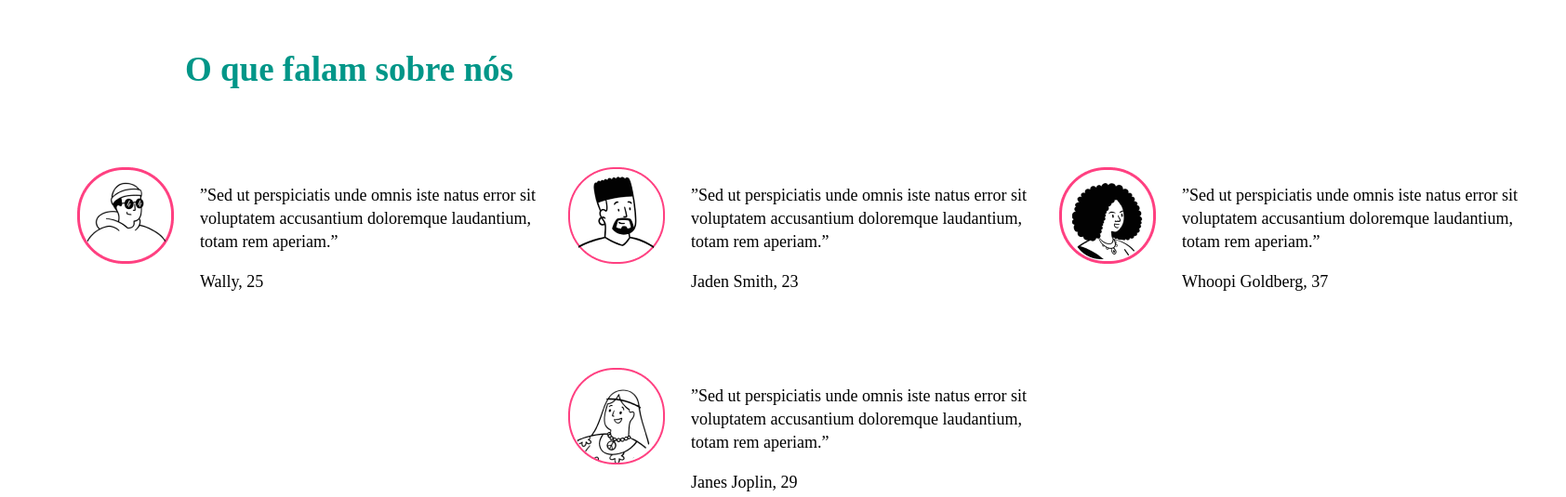
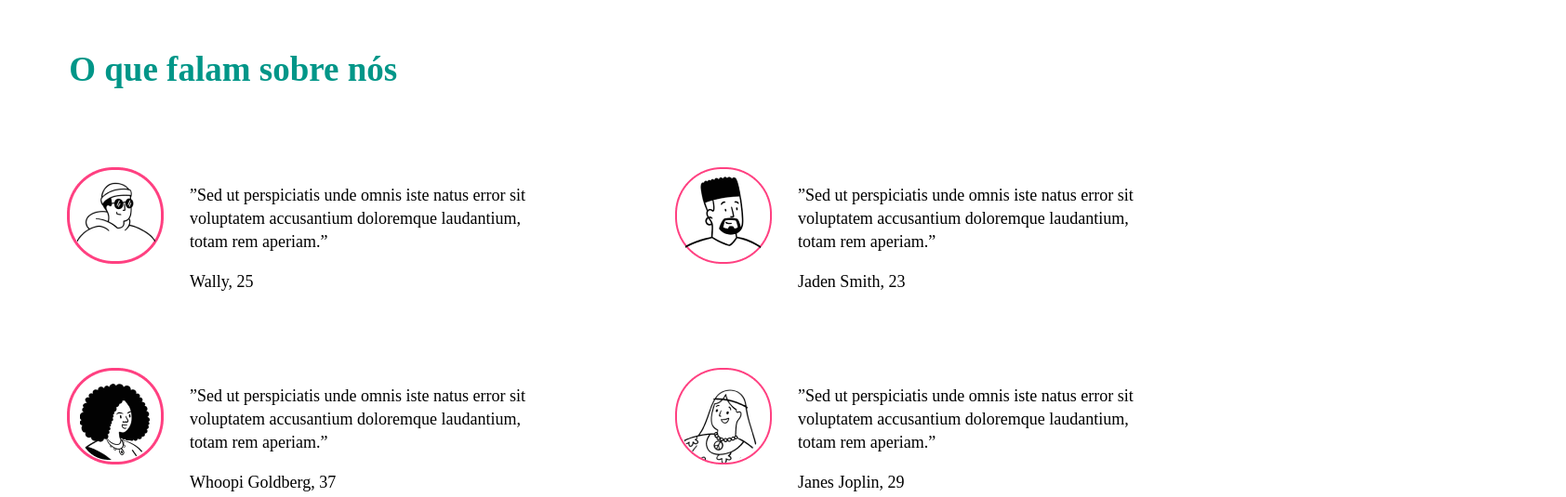
Before and after one commit to marcelobo213/Projeto-DinDin, a plain HTML site: page asses/index.html in a window 1280 px wide. Shown: the part 1678-2213 px from the top of the page at 93% size, 1684 px wide, since content can reach past the window. Drawn offline with nearby package versions, Linux system fonts and the light colour scheme.

Commit message:
ultimos ajustes

```diff
--- a/asses/css/curso.css
+++ b/asses/css/curso.css
@@ -4,8 +4,8 @@ main .container {
 
 
 .curso {
-    background: url(../img/ilustra-poupando.png) 700px 50% no-repeat;
-    padding: 70px 150px;
+    background: url(../img/ilustra-poupando.png) 747px 50% no-repeat;
+    padding: 70px 182px;
 }
 
 .curso h1 {
--- a/asses/css/cursos.css
+++ b/asses/css/cursos.css
@@ -1,6 +1,5 @@
 main {
 padding: 81px 130px 202px;
-max-width: 1440px;
 margin: 0 auto;
 }
 
--- a/asses/css/global.css
+++ b/asses/css/global.css
@@ -9,7 +9,7 @@ ul {list-style: none;}
   display: flex;
   justify-content: space-between;
   box-sizing: content-box;
-  padding: 0 60px;
+  padding: 0px;
   width: 100%;
 
 }
--- a/asses/css/index.css
+++ b/asses/css/index.css
@@ -1,6 +1,6 @@
 main {
   margin: 0 auto;
-  width: 1440px;
+
 }
 
 
@@ -90,11 +90,11 @@ main {
   margin: 0 auto;
   padding: 100px 0 155px 0;
   display: flex;
-  font-family: "nunito";
+
   justify-content: space-around;
   flex-wrap: wrap;
-  row-gap: 80px;
-  width: 110%;
+  gap: 80px;
+  width: 93%;
 }
 .seção03 h2 {
   font-weight: 700;
@@ -102,7 +102,7 @@ main {
   line-height: 50px;
   color: #009688;
   width: 100%;
-  margin: 0 0 0 119px;
+  margin: 0 0 0 28px;
 }
 
 .seção03 .icons {
--- a/asses/css/post.css
+++ b/asses/css/post.css
@@ -1,6 +1,6 @@
 main {
     margin: 0 auto;
-    max-width: 1440;
+
 }
 
 .post h1 {
```
Also changed, not shown: asses/css/blog.css (+7 -1 lines).
